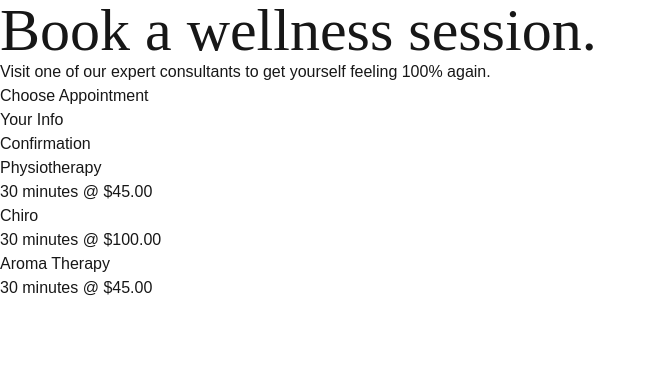
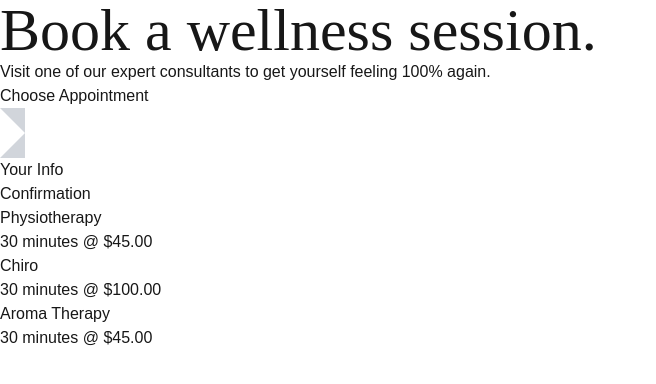
Before and after one commit to andreirawan97/veyor-wellness, a Next.js app: page / in a window 1280 px wide. Shown: the top 384 px of the page, without its empty margins (0-656 px from the left). Built offline with nearby package versions, Linux system fonts and the light colour scheme; a web font is replaced by a local one.

Commit message:
Adjust step indicator, fix form validator, and enhance layout

```diff
--- a/src/app/page.tsx
+++ b/src/app/page.tsx
@@ -11,7 +11,7 @@ export default function Home() {
 
   return (
     <BookingContext.Provider value={{ booking, setBooking }}>
-      <main className="w-full min-h-screen flex flex-col items-center p-8">
+      <main className="w-full min-h-screen flex flex-col items-center p-4">
         <h1
           className="text-center"
           onClick={() => {
--- a/src/components/StepIndicator.tsx
+++ b/src/components/StepIndicator.tsx
@@ -16,18 +16,70 @@ export default function StepIndicator(props: Props) {
         maxWidth: 800,
       }}
     >
-      {steps.map((step, index) => (
+      {steps.map((step, index) => {
+        const isActive = index === currentStep;
+
+        return (
           <div
             key={index}
-          className={`flex flex-1 items-center justify-center p-2 text-sm md:text-base min-h-full ${
-            index === currentStep
+            className={`flex flex-1 items-center justify-center text-sm md:text-base min-h-full ${
+              isActive
                 ? "bg-white border-b border-b-black text-black font-bold"
                 : " text-gray-700"
             }`}
           >
+            {/* Hacky Triangle */}
+            {currentStep === 0 && index === 1 && (
+              <div
+                style={{
+                  width: 20,
+                  height: 20,
+                  borderTop: `25px solid rgb(209 213 219)`,
+                  borderBottom: `25px solid rgb(209 213 219)`,
+                  borderLeft: `25px solid white`,
+                }}
+              />
+            )}
+
+            {currentStep === 1 && index === 1 && (
+              <div
+                style={{
+                  width: 20,
+                  height: 20,
+                  borderTop: `25px solid white`,
+                  borderBottom: `25px solid white`,
+                  borderLeft: `25px solid rgb(209 213 219)`,
+                }}
+              />
+            )}
+            {currentStep === 1 && index === 2 && (
+              <div
+                style={{
+                  width: 20,
+                  height: 20,
+                  borderTop: `25px solid rgb(209 213 219)`,
+                  borderBottom: `25px solid rgb(209 213 219)`,
+                  borderLeft: `25px solid white`,
+                }}
+              />
+            )}
+
+            {currentStep === 2 && index === 2 && (
+              <div
+                style={{
+                  width: 20,
+                  height: 20,
+                  borderTop: `25px solid white`,
+                  borderBottom: `25px solid white`,
+                  borderLeft: `25px solid rgb(209 213 219)`,
+                }}
+              />
+            )}
+
             <p className="w-full">{step}</p>
           </div>
-      ))}
+        );
+      })}
     </div>
   );
 }
--- a/src/components/SubmissionForm/YourInfo.tsx
+++ b/src/components/SubmissionForm/YourInfo.tsx
@@ -52,15 +52,23 @@ export default function YourInfo() {
     };
 
     const isFormValid = () => {
+      let _isFormValid = true;
+
       const { userInfo } = booking;
       const { firstName, email } = userInfo;
 
       const EMAIL_REGEX = /^[\w-\.]+@([\w-]+\.)+[\w-]{2,4}$/;
 
-      if (!firstName) setFirstNameError(true);
-      if (!email.match(EMAIL_REGEX)) setEmailError(true);
+      if (!firstName) {
+        _isFormValid = false;
+        setFirstNameError(true);
+      }
+      if (!email.match(EMAIL_REGEX)) {
+        _isFormValid = false;
+        setEmailError(true);
+      }
 
-      return !isFirstNameError || !isEmailError;
+      return _isFormValid;
     };
 
     resetErrorsState();
--- a/src/components/TextInput.tsx
+++ b/src/components/TextInput.tsx
@@ -32,7 +32,9 @@ export default function TextInput(props: Props) {
           }
         }}
         onChange={(e) => {
-          onChangeInput && onChangeInput(e.target.value);
+          if (!!onChangeInput) {
+            onChangeInput(e.target.value);
+          }
         }}
         placeholder={placeholder}
       />
```
Lines whose indentation alone changed are shown as unchanged.
